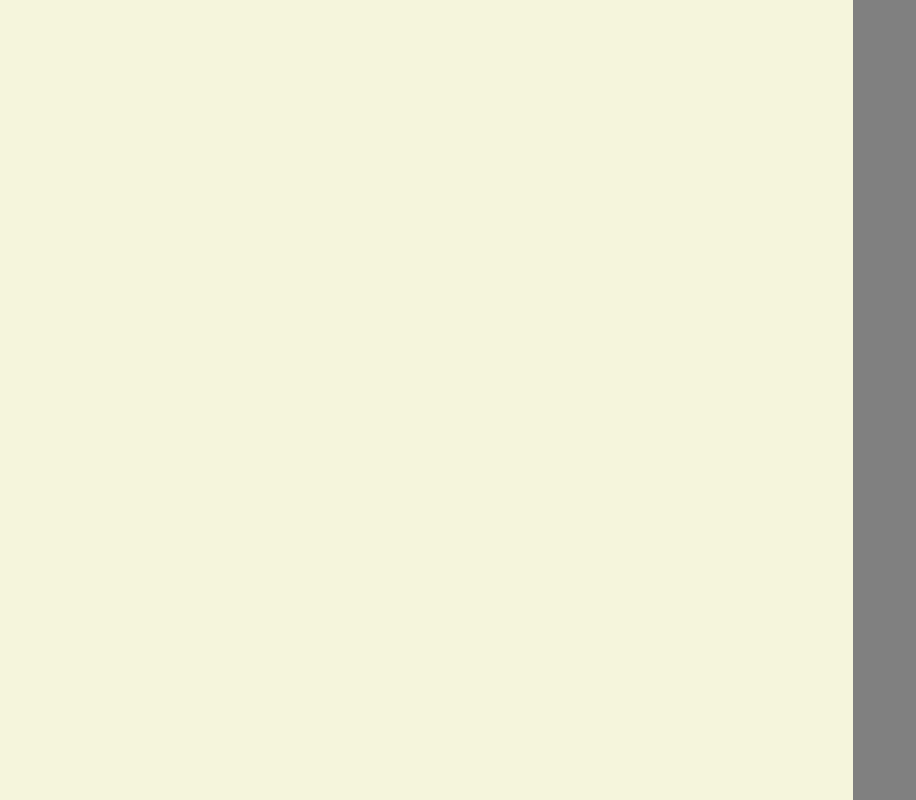
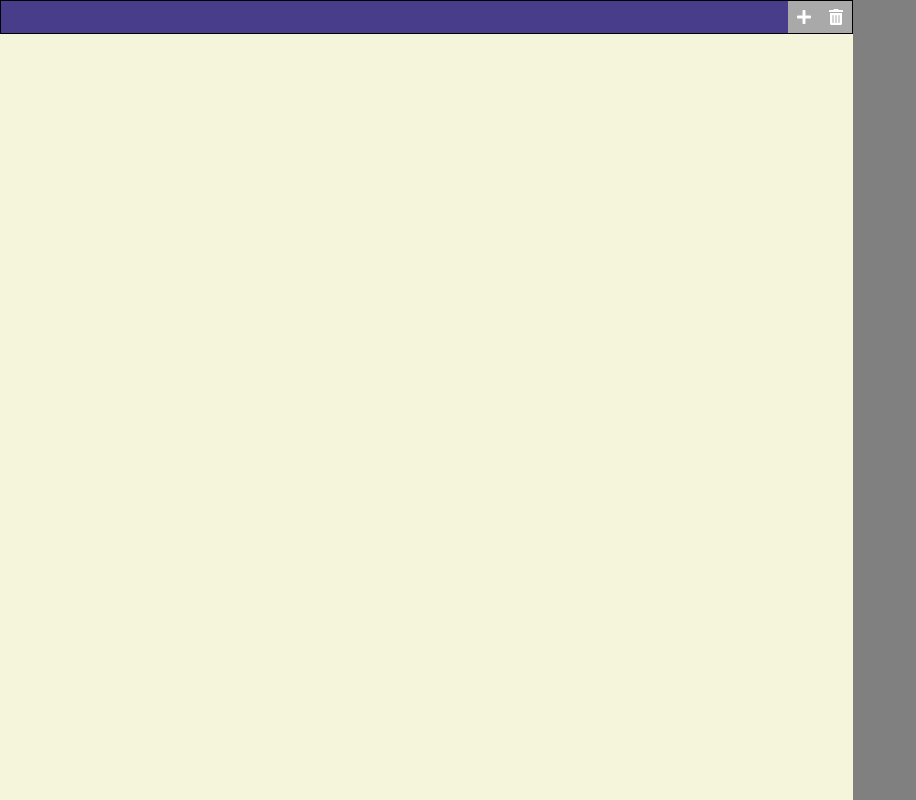
Before and after one commit to dnamme/enlistment-scheduler, a React (Create React App) app: page / in a window 1280 px wide. Shown: the whole page, without its empty margins (0-916 px from the left). Built offline with nearby package versions, Linux system fonts and the light colour scheme.

Commit message:
segregate, add components under input

```diff
--- a/package.json
+++ b/package.json
@@ -8,6 +8,7 @@
     "@testing-library/user-event": "^12.8.3",
     "react": "^17.0.2",
     "react-dom": "^17.0.2",
+    "react-icons": "^4.2.0",
     "react-scripts": "4.0.3",
     "web-vitals": "^1.1.2"
   },
--- a/src/App.js
+++ b/src/App.js
@@ -1,6 +1,8 @@
 import InputContainer from './components/InputContainer'
 import Timetable from './components/Timetable'
-import './App.css'
+import './css/App.css'
+import './css/Input.css'
+import './css/Timetable.css'
 
 function App() {
   return (
--- a/src/components/InputContainer.js
+++ b/src/components/InputContainer.js
@@ -1,6 +1,9 @@
+import InputGroup from "./InputGroup"
+
 function InputContainer() {
   return (
     <div className="input-container">
+      <InputGroup />
     </div>
   )
 }
--- /dev/null
+++ b/src/components/InputGroup.js
@@ -0,0 +1,11 @@
+import InputHeader from './InputHeader'
+
+function InputGroup() {
+  return (
+    <div className="input-group">
+      <InputHeader />
+    </div>
+  )
+}
+
+export default InputGroup
--- /dev/null
+++ b/src/components/InputHeader.js
@@ -0,0 +1,18 @@
+import { FaPlus, FaTrashAlt } from 'react-icons/fa'
+
+function InputHeader() {
+  const onAdd = () => {
+  }
+
+  const onDelete = () => {
+  }
+
+  return (
+    <div className="input-header">
+      <FaPlus className="square-button" onClick={onAdd} />
+      <FaTrashAlt className="square-button" onClick={onDelete} />
+    </div>
+  )
+}
+
+export default InputHeader
--- a/src/App.css
+++ b/src/css/App.css
@@ -6,16 +6,12 @@
   grid-template-areas: "input table";
 }
 
-.input-container {
-  height: 100%;
-  background-color: beige;
-}
+.square-button {
+  padding: 0.5rem;
+  background-color: darkgray;
+  cursor: pointer;
 
-.timetable {
-  height: 100%;
-  display: grid;
-  grid-template-columns: repeat(6, 1fr);
-  background-color: gray;
+  color: white;
 }
 
 @media screen and (max-aspect-ratio: 1/1) {
--- /dev/null
+++ b/src/css/Input.css
@@ -0,0 +1,16 @@
+.input-container {
+  height: 100%;
+  background-color: beige;
+}
+
+.input-group {
+  border: 1px solid black;
+}
+
+.input-header {
+  width: 100%;
+  display: flex;
+  flex-flow: row wrap;
+  justify-content: flex-end;
+  background-color: darkslateblue;
+}
--- /dev/null
+++ b/src/css/Timetable.css
@@ -0,0 +1,6 @@
+.timetable {
+  height: 100%;
+  display: grid;
+  grid-template-columns: repeat(6, 1fr);
+  background-color: gray;
+}
```
Also changed, not shown: 1 other file (tests, documents, lock files or other folders).
